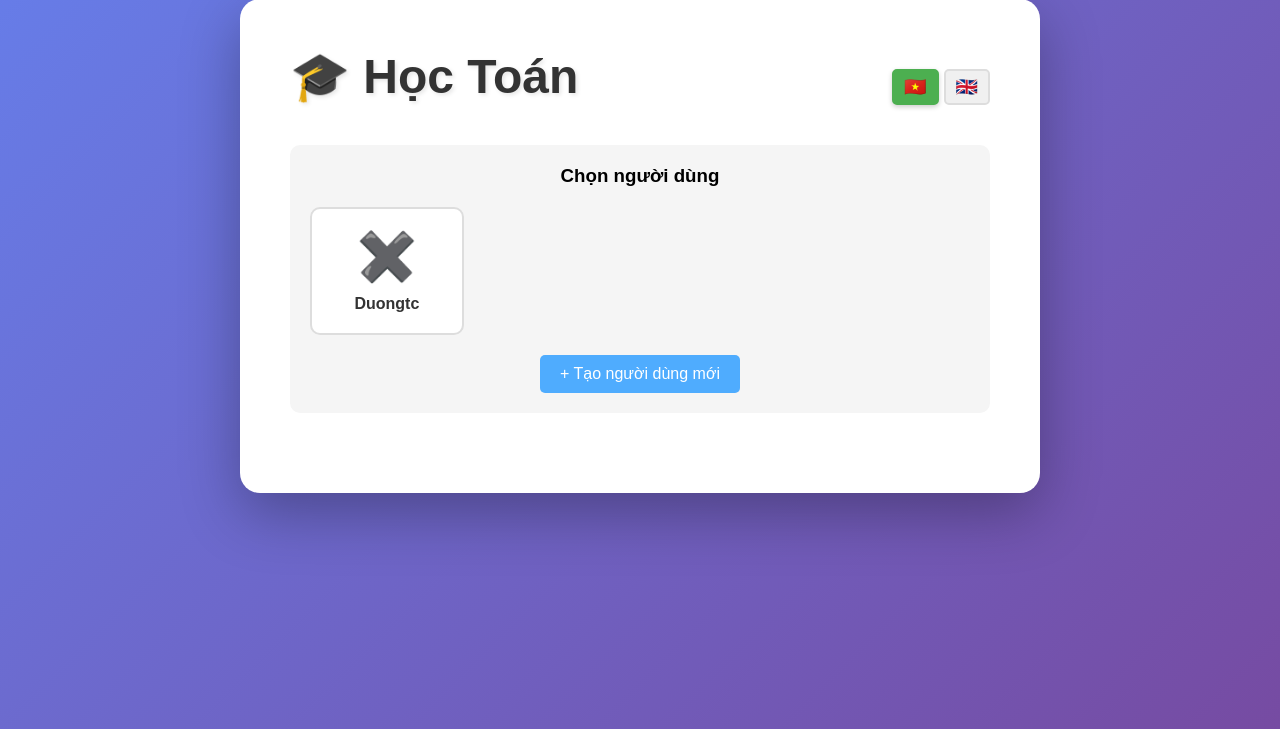
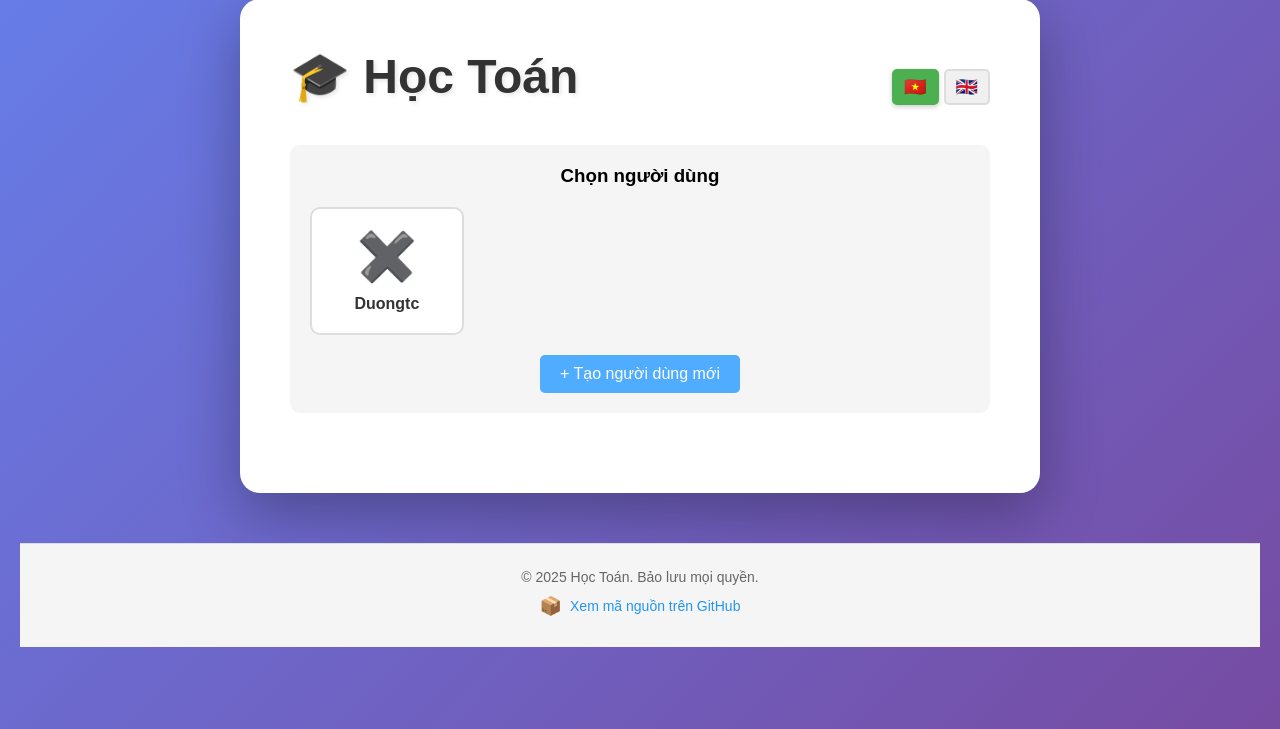
Before and after one commit to hacrot3000/mathleaning, a PHP site: page / in a window 1280 px wide. Shown: the part 71-800 px from the top of the page. Run offline with PHP 8.4, Linux system fonts and the light colour scheme; data comes from the database, SQL or seed files in the repository.

Commit message:
Update git link

```diff
--- a/congtrusonguyen/index.php
+++ b/congtrusonguyen/index.php
@@ -315,5 +315,6 @@ include '../includes/header.php';
 
             setupEnterKeyHandler('#answer-input', checkAnswer);
         </script>
-    </body>
-</html>
+        </div> <!-- End container -->
+
+        <?php include '../includes/footer.php'; ?>
--- a/cuuchuong/index.php
+++ b/cuuchuong/index.php
@@ -242,5 +242,5 @@ include '../includes/header.php';
             <?php
         }
         ?>
-    </body>
-</html>
+
+        <?php include '../includes/footer.php'; ?>
--- /dev/null
+++ b/includes/footer.php
@@ -0,0 +1,93 @@
+<?php
+/**
+ * Common footer component
+ *
+ * Usage:
+ *   include '../includes/footer.php';
+ */
+
+if (!isset($lang)) {
+    require_once __DIR__ . '/../lang.php';
+    $lang = getLang();
+}
+?>
+        <footer class="site-footer">
+            <div class="footer-content">
+                <p class="footer-copyright">
+                    &copy; <?php echo date('Y'); ?> <?php echo $lang['app_title']; ?>.
+                    <?php if (isset($lang['all_rights_reserved'])): ?>
+                        <?php echo $lang['all_rights_reserved']; ?>
+                    <?php else: ?>
+                        All rights reserved.
+                    <?php endif; ?>
+                </p>
+                <p class="footer-source">
+                    <a href="https://github.com/hacrot3000/mathleaning" target="_blank" rel="noopener noreferrer" class="footer-link">
+                        <span class="footer-icon">📦</span>
+                        <span class="footer-text"><?php echo isset($lang['view_source_on_github']) ? $lang['view_source_on_github'] : 'View Source on GitHub'; ?></span>
+                    </a>
+                </p>
+            </div>
+        </footer>
+    </body>
+</html>
+
+<style type="text/css">
+    .site-footer {
+        margin-top: 40px;
+        padding: 20px;
+        text-align: center;
+        background-color: #f5f5f5;
+        border-top: 1px solid #ddd;
+    }
+
+    .footer-content {
+        max-width: 800px;
+        margin: 0 auto;
+    }
+
+    .footer-copyright {
+        color: #666;
+        font-size: 14px;
+        margin: 5px 0;
+    }
+
+    .footer-source {
+        margin: 10px 0;
+    }
+
+    .footer-link {
+        display: inline-flex;
+        align-items: center;
+        gap: 8px;
+        color: #2196F3;
+        text-decoration: none;
+        font-size: 14px;
+        transition: all 0.3s;
+    }
+
+    .footer-link:hover {
+        color: #1976D2;
+        text-decoration: underline;
+    }
+
+    .footer-icon {
+        font-size: 18px;
+    }
+
+    .footer-text {
+        font-weight: 500;
+    }
+
+    @media (max-width: 768px) {
+        .site-footer {
+            padding: 15px;
+            margin-top: 20px;
+        }
+
+        .footer-copyright,
+        .footer-link {
+            font-size: 12px;
+        }
+    }
+</style>
--- a/index.php
+++ b/index.php
@@ -254,5 +254,6 @@ $lang_code = getLangCode();
                 loadUserList();
             }
         </script>
-    </body>
-</html>
+        </div> <!-- End container -->
+
+        <?php include 'includes/footer.php'; ?>
--- a/lang/en.php
+++ b/lang/en.php
@@ -75,4 +75,8 @@ return [
 
     // History
     'no_items_for_date' => 'No exercises for this date',
+
+    // Footer
+    'all_rights_reserved' => 'All rights reserved.',
+    'view_source_on_github' => 'View Source on GitHub',
 ];
--- a/lang/vi.php
+++ b/lang/vi.php
@@ -75,4 +75,8 @@ return [
 
     // History
     'no_items_for_date' => 'Không có bài nào trong ngày này',
+
+    // Footer
+    'all_rights_reserved' => 'Bảo lưu mọi quyền.',
+    'view_source_on_github' => 'Xem mã nguồn trên GitHub',
 ];
--- a/nhanchiaphanso/index.php
+++ b/nhanchiaphanso/index.php
@@ -457,5 +457,6 @@ include '../includes/header.php';
 
             setupEnterKeyHandler('#answer-numerator, #answer-denominator', checkAnswer);
         </script>
-    </body>
-</html>
+        </div> <!-- End container -->
+
+        <?php include '../includes/footer.php'; ?>
--- a/nhanchiasonguyen/index.php
+++ b/nhanchiasonguyen/index.php
@@ -357,5 +357,6 @@ include '../includes/header.php';
 
             setupEnterKeyHandler('#answer-input', checkAnswer);
         </script>
-    </body>
-</html>
+        </div> <!-- End container -->
+
+        <?php include '../includes/footer.php'; ?>
--- a/phanso/index.php
+++ b/phanso/index.php
@@ -461,5 +461,6 @@ include '../includes/header.php';
 
             setupEnterKeyHandler('#answer-numerator, #answer-denominator', checkAnswer);
         </script>
-    </body>
-</html>
+        </div> <!-- End container -->
+
+        <?php include '../includes/footer.php'; ?>
```
Also changed, not shown: README.md (added).
